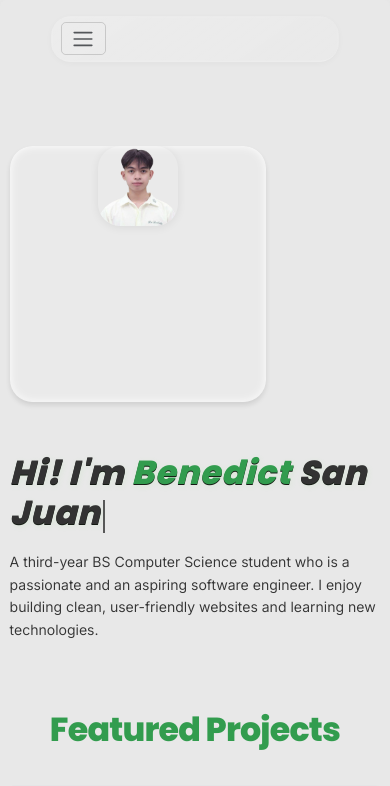
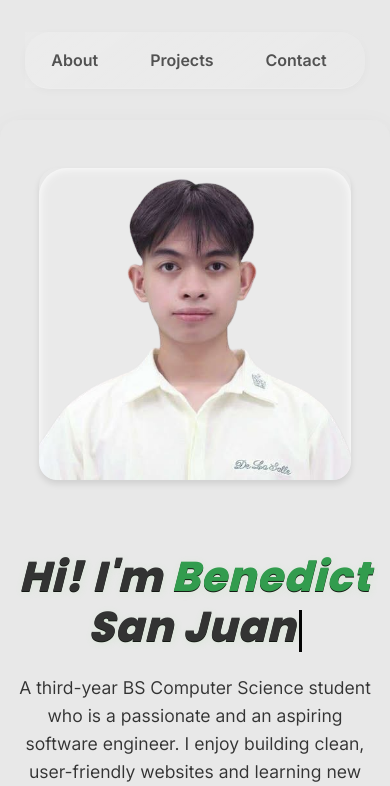
Before and after one commit to bmsj23/react-portfolio, a React (Vite) app: page / in a window 390 px wide. Shown: the top 786 px of the page. Built offline with nearby package versions, Linux system fonts and the light colour scheme.

Commit message:
fixed some padding and height overlapping issues

```diff
--- a/src/components/About.jsx
+++ b/src/components/About.jsx
@@ -1,12 +1,15 @@
-import React, { useEffect, useState, useMemo } from 'react';
-import benePic from '../assets/images/bene_pic.png';
+import React, { useEffect, useState, useMemo } from "react";
+import benePic from "../assets/images/bene_pic.png";
 
 function TypingName() {
-  const parts = useMemo(() => [
-    { text: "Hi! I'm", color: "#333333" },
-    { text: "Benedict", color: "#329c4e" },
-    { text: "San Juan", color: "#333333" }
-  ], []);
+  const parts = useMemo(
+    () => [
+      { text: "Hi! I'm", color: "#333333" },
+      { text: "Benedict", color: "#329c4e" },
+      { text: "San Juan", color: "#333333" },
+    ],
+    []
+  );
 
   const [displayed, setDisplayed] = useState(parts.map(() => ""));
   const [partIndex, setPartIndex] = useState(0);
@@ -35,8 +38,8 @@ function TypingName() {
 
   return (
     <h2 className="mb-3 my-name">
-      <span style={{ color: parts[0].color }}>{displayed[0]}</span>{' '}
-      <span style={{ color: parts[1].color }}>{displayed[1]}</span>{' '}
+      <span style={{ color: parts[0].color }}>{displayed[0]}</span>{" "}
+      <span style={{ color: parts[1].color }}>{displayed[1]}</span>{" "}
       <span style={{ color: parts[2].color }}>{displayed[2]}</span>
       <span className="cursor"></span>
     </h2>
@@ -47,25 +50,25 @@ function About() {
   return (
     <>
       <section id="about" className="about-section py-5 mt-navbar">
-          <div class="noise-overlay"></div>
+        <div className="noise-overlay"></div>
         <div className="container">
           <div className="row align-items-center justify-content-center">
-            <div className="col-md-4 text-center mb-4 mb-md-0" style={{ position: 'relative', height: '360px' }}>
+            <div
+              className="col-md-4 text-center mb-4 mb-md-0"
+              style={{ position: "relative", height: "360px" }}
+            >
               <div className="glassDiv">
                 <div className="liquidGlassOverlay" />
-                <img
-                  src={benePic}
-                  alt="My Portrait"
-                  className="glass-img"
-                />
+                <img src={benePic} alt="My Portrait" className="glass-img" />
               </div>
             </div>
 
-            <div className="col-md-8">
+            <div className="col-md-8 text-center text-md-start">
               <TypingName />
               <p>
-                A third-year BS Computer Science student who is a passionate and an aspiring software
-                engineer. I enjoy building clean, user-friendly websites and learning new technologies.
+                A third-year BS Computer Science student who is a passionate and
+                an aspiring software engineer. I enjoy building clean,
+                user-friendly websites and learning new technologies.
               </p>
             </div>
           </div>
--- a/src/components/Header.jsx
+++ b/src/components/Header.jsx
@@ -1,4 +1,4 @@
-import React, { useEffect } from 'react';
+import React, { useEffect } from "react";
 
 function Header() {
   useEffect(() => {
@@ -6,7 +6,7 @@ function Header() {
     const sectionOffsets = {
       about: -250,
       projects: -400,
-    contact: 0
+      contact: 0,
     };
 
     const links = document.querySelectorAll('a.nav-link[href^="#"]');
@@ -14,49 +14,57 @@ function Header() {
     function handleClick(e) {
       e.preventDefault();
 
-    const targetId = this.getAttribute('href').substring(1);
+      const targetId = this.getAttribute("href").substring(1);
       const target = document.getElementById(targetId);
       if (!target) return;
+
+      // On small screens just scroll to the section top for better UX
+      const isSmallScreen = window.matchMedia("(max-width: 767px)").matches;
+      if (isSmallScreen) {
+        target.scrollIntoView({ behavior: "smooth", block: "start" });
+        return;
+      }
 
       const sectionTop = target.offsetTop;
       const sectionHeight = target.offsetHeight;
       const viewportHeight = window.innerHeight;
 
-    // Base position to align section bottom with viewport bottom
       let scrollPosition = sectionTop + sectionHeight - viewportHeight;
 
-    // Apply custom offset if defined
       if (sectionOffsets.hasOwnProperty(targetId)) {
         scrollPosition += sectionOffsets[targetId];
       }
 
-    window.scrollTo({
-      top: scrollPosition,
-      behavior: 'smooth'
-    });
+      window.scrollTo({ top: scrollPosition, behavior: "smooth" });
     }
 
-  links.forEach(link => link.addEventListener('click', handleClick));
+    links.forEach((link) => link.addEventListener("click", handleClick));
 
     return () => {
-    links.forEach(link => link.removeEventListener('click', handleClick));
+      links.forEach((link) => link.removeEventListener("click", handleClick));
     };
-
   }, []);
 
   return (
-    <nav className="navbar navbar-expand-lg navbar-light fixed-top glass-navbar">
+    <nav className="navbar navbar-light fixed-top glass-navbar">
       <div className="container">
-        <button className="navbar-toggler" type="button" data-bs-toggle="collapse" data-bs-target="#navbarNav">
-          <span className="navbar-toggler-icon"></span>
-        </button>
-        <div className="collapse navbar-collapse" id="navbarNav">
-          <ul className="navbar-nav ">
-            <li className="nav-item"><a className="nav-link px-4" href="#about">About</a></li>
-            <li className="nav-item"><a className="nav-link px-4" href="#projects">Projects</a></li>
-            <li className="nav-item"><a className="nav-link px-4" href="#contact">Contact</a></li>
+        <ul className="navbar-nav flex-row justify-content-center w-100">
+          <li className="nav-item">
+            <a className="nav-link px-3" href="#about">
+              About
+            </a>
+          </li>
+          <li className="nav-item">
+            <a className="nav-link px-3" href="#projects">
+              Projects
+            </a>
+          </li>
+          <li className="nav-item">
+            <a className="nav-link px-3" href="#contact">
+              Contact
+            </a>
+          </li>
         </ul>
-        </div>
       </div>
     </nav>
   );
--- a/src/styles.css
+++ b/src/styles.css
@@ -135,16 +135,17 @@ section .container {
   padding: 18px 0;
   border-radius: 25px;
   max-width: 360px;
-  max-height: 60px;
+  min-height: 56px;
   margin-left: auto;
   margin-right: auto;
   margin-top: 20px;
   align-items: center;
-  overflow: hidden;
+  overflow: visible;
 }
 .navbar-nav {
   margin-left: auto;
   margin-right: auto;
+  gap: 8px;
 }
 
 .navbar-nav .nav-link {
@@ -678,16 +679,30 @@ section .container {
   section {
     padding-top: 36px;
     padding-bottom: 36px;
+    min-height: auto;
   }
   .about-section,
   .projects-section,
   #contact {
-    border-radius: 12px;
     padding-top: 36px;
     padding-bottom: 36px;
   }
   h2 {
     font-size: 1.5rem;
+  }
+  /* Remove forced full-viewport heights on tablet */
+  #about,
+  #projects,
+  #contact {
+    height: auto;
+    min-height: auto;
+  }
+  /* Ensure About content clears fixed navbar on tablet/mobile widths */
+  .about-section.mt-navbar {
+    padding-top: clamp(160px, 18vh, 220px);
+  }
+  #about {
+    scroll-margin-top: clamp(160px, 18vh, 220px);
   }
 }
 
@@ -698,6 +713,7 @@ section .container {
   }
   .projects-card img {
     height: 140px;
+    object-fit: cover;
   }
   .contact-form {
     padding: 18px;
@@ -705,17 +721,89 @@ section .container {
   section {
     padding-top: 18px;
     padding-bottom: 18px;
+    min-height: auto;
+    align-items: stretch;
+    justify-content: flex-start;
   }
   .about-section,
   .projects-section,
   #contact {
     padding-top: 18px;
     padding-bottom: 18px;
-    border-radius: 8px;
   }
-  .about-section img {
-    width: 100px !important;
-    height: 100px !important;
+  /* Center heading and paragraph in About on mobile */
+  .about-section .my-name,
+  .about-section p {
+    text-align: center;
+    margin-left: auto;
+    margin-right: auto;
+  }
+  /* Ensure glass image fills its container on mobile */
+  .about-section .glassDiv {
+    width: min(80vw, 320px);
+    height: min(80vw, 320px);
+    border-radius: 18px;
+    margin-left: auto;
+    margin-right: auto;
+  }
+  .about-section .glass-img {
+    width: 100% !important;
+    height: 100% !important;
+    object-fit: cover;
+    border-radius: inherit;
+    display: block;
+  }
+  /* Remove fixed heights on small screens */
+  #about,
+  #projects,
+  #contact {
+    height: auto;
+    min-height: auto;
+  }
+  /* Avoid zoom on mobile to keep fixed overlays correct */
+  #root {
+    zoom: 1;
+  }
+  /* Improve spacing and tap targets */
+  .projects-container {
+    padding: 16px;
+  }
+  section .container {
+    justify-content: flex-start;
+  }
+  #projects .projects-main-title {
+    font-size: 1.8rem;
+  }
+  .projects-card .card-body .btn {
+    width: 100%;
+  }
+  .navbar {
+    max-width: 340px;
+    border-radius: 25px;
+    margin-top: 32px;
+  }
+  .navbar .navbar-toggler {
+    margin-left: auto;
+    margin-right: auto;
+  }
+  /* Push top content below the fixed navbar on mobile (account for notch + dynamic toolbars) */
+  .about-section.mt-navbar {
+    padding-top: calc(
+      clamp(220px, 26vh, 320px) + env(safe-area-inset-top, 0px)
+    );
+    padding-top: calc(
+      clamp(220px, 26dvh, 320px) + env(safe-area-inset-top, 0px)
+    );
+  }
+  /* Improve anchor scroll position on mobile */
+  #about {
+    scroll-margin-top: calc(
+      clamp(220px, 26vh, 320px) + env(safe-area-inset-top, 0px)
+    );
+    scroll-margin-top: calc(
+      clamp(220px, 26dvh, 320px) + env(safe-area-inset-top, 0px)
+    );
+    margin-top: calc(120px + env(safe-area-inset-top, 0px));
   }
 }
 
```
Lines whose indentation alone changed are shown as unchanged.
